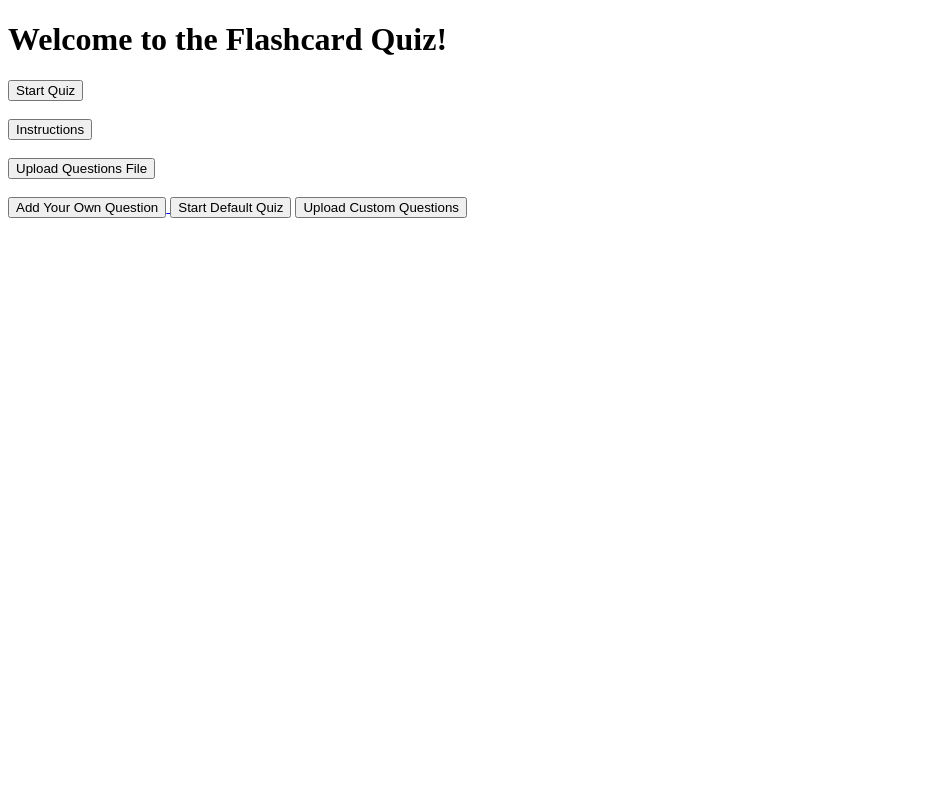
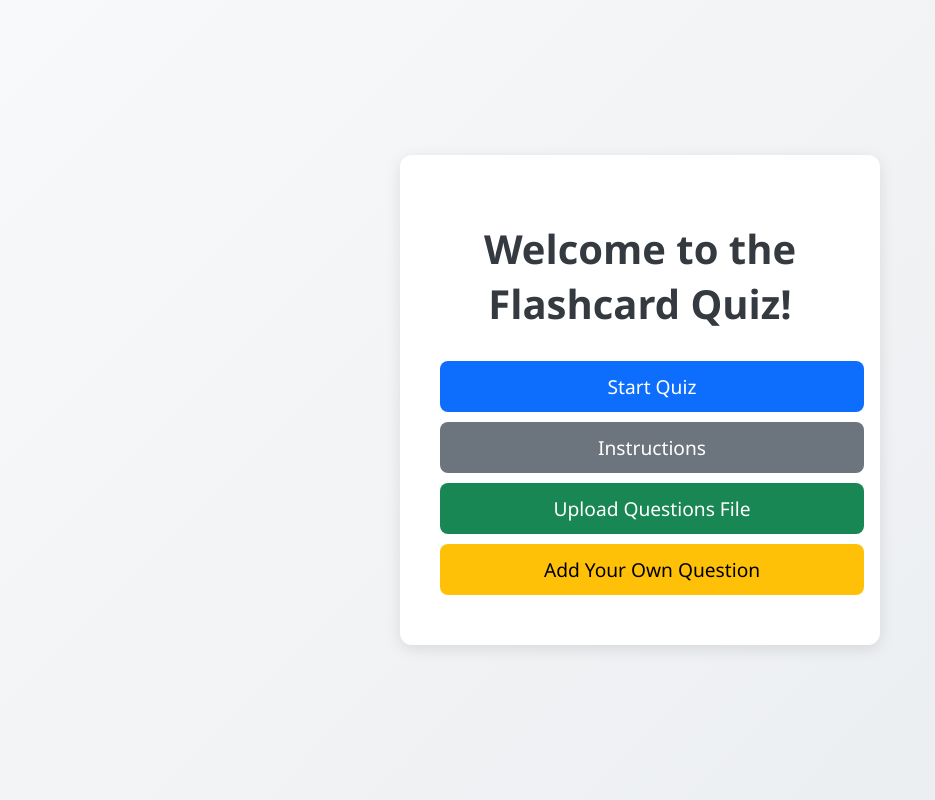
Before and after one commit to Kimheat65/Flashcard-Tool-, a Flask app: page / in a window 1280 px wide. Shown: the whole page, without its empty margins (0-935 px from the left). Run offline with Flask 3, Linux system fonts and the light colour scheme.

Commit message:
Commit drafts

```diff
--- a/app.py
+++ b/app.py
@@ -2,6 +2,7 @@ from flask import Flask, render_template, request, redirect, url_for, session
 from quiz_app.quiz_app import load_questions_from_file
 import os
 import random
+import json
 
 
 app = Flask(__name__)
@@ -136,30 +137,25 @@ def custom_question():
 # --------------------------
 # MANUAL ADD QUESTION ROUTE
 # --------------------------
+
 @app.route('/add_question', methods=['GET', 'POST'])
 def add_question():
-    global cards
+    return render_template('add_question.html')
 
-    if request.method == 'POST':
-        action = request.form.get("action")
 
-    # If user pressed quit
-    if action == "quit":
-        return redirect(url_for('result'))
 
-    user_answer = request.form.get('answer')
-    correct_answer = cards[index].answer
+@app.route("/save_question", methods=["POST"])
+def save_question():
+    question = request.form["question"]
+    answer = request.form["answer"]
 
-    if user_answer.strip().lower() == correct_answer.strip().lower():
-        session['score'] += 1
+    # Save to file (or database)
+    manual_question = {"question": question, "answer": answer}
 
-    # Next question logic
-    index += 1
-    session['index'] = index
+    with open("manual_questions.json", "a") as f:
+        f.write(json.dumps(manual_question) + "\n")
 
-    if index >= len(cards):
-        return redirect(url_for('result'))
-    return render_template('add_question.html')
+    return redirect("/")
 
 if __name__ == '__main__':
     app.run(debug=True)
--- /dev/null
+++ b/manual_questions.json
@@ -0,0 +1 @@
+{"question": "When was Babson College founded?", "answer": "1919"}
--- a/templates/index.html
+++ b/templates/index.html
@@ -1,39 +1,58 @@
+
 <!DOCTYPE html>
 <html>
 <head>
     <title>Flashcard Quiz</title>
+    <style>
+        body {
+            font-family: 'Segoe UI', Tahoma, sans-serif;
+            background: linear-gradient(135deg, #f8f9fa, #e9ecef);
+            display: flex;
+            justify-content: center;
+            align-items: center;
+            height: 100vh;
+            margin: 0;
+        }
+        .container {
+            text-align: center;
+            background: white;
+            padding: 40px;
+            border-radius: 12px;
+            box-shadow: 0 4px 15px rgba(0, 0, 0, 0.1);
+            width: 400px;
+        }
+        h1 {
+            font-size: 2.5rem;
+            color: #343a40;
+            margin-bottom: 30px;
+        }
+        .btn {
+            display: block;
+            width: 100%;
+            padding: 12px;
+            margin: 10px 0;
+            font-size: 1.2rem;
+            border: none;
+            border-radius: 8px;
+            cursor: pointer;
+            transition: 0.3s;
+            text-decoration: none;
+        }
+        .btn:hover { transform: scale(1.05); }
+        .btn-primary { background-color: #0d6efd; color: white; }
+        .btn-secondary { background-color: #6c757d; color: white; }
+        .btn-success { background-color: #198754; color: white; }
+        .btn-warning { background-color: #ffc107; color: black; }
+    </style>
 </head>
 <body>
-    <h1>Welcome to the Flashcard Quiz!</h1>
+    <div class="container">
+        <h1>Welcome to the Flashcard Quiz!</h1>
 
-    <!-- Start Quiz Button -->
-    <a href="{{ url_for('start_quiz') }}">
-        <button>Start Quiz</button>
-    </a>
-    <br><br>
-
-    <!-- Add instructions -->
-    <a href="{{ url_for('instructions') }}">
-        <button>Instructions</button></a><br><br>
-
-    <!-- Upload File Button -->
-    <a href="{{ url_for('upload') }}">
-        <button>Upload Questions File</button>
-    </a>
-    <br><br>
-
-    <!-- Add Manual Question Button -->
-    <a href="{{ url_for('add_question') }}">
-        <button>Add Your Own Question</button>
-    </a>
-
-    <a href="{{ url_for('start_quiz') }}">
-        <button>Start Default Quiz</button></a>
-
-    <a href="{{ url_for('upload') }}">
-        <button>Upload Custom Questions</button></a>
-
-
-
+        <a class="btn btn-primary" href="{{ url_for('start_quiz') }}">Start Quiz</a>
+        <a class="btn btn-secondary" href="{{ url_for('instructions') }}">Instructions</a>
+        <a class="btn btn-success" href="{{ url_for('upload') }}">Upload Questions File</a>
+        <a class="btn btn-warning" href="{{ url_for('add_question') }}">Add Your Own Question</a>
+    </div>
 </body>
 </html>
```
Also changed, not shown: templates/add_question.html (+8 -6 lines).
